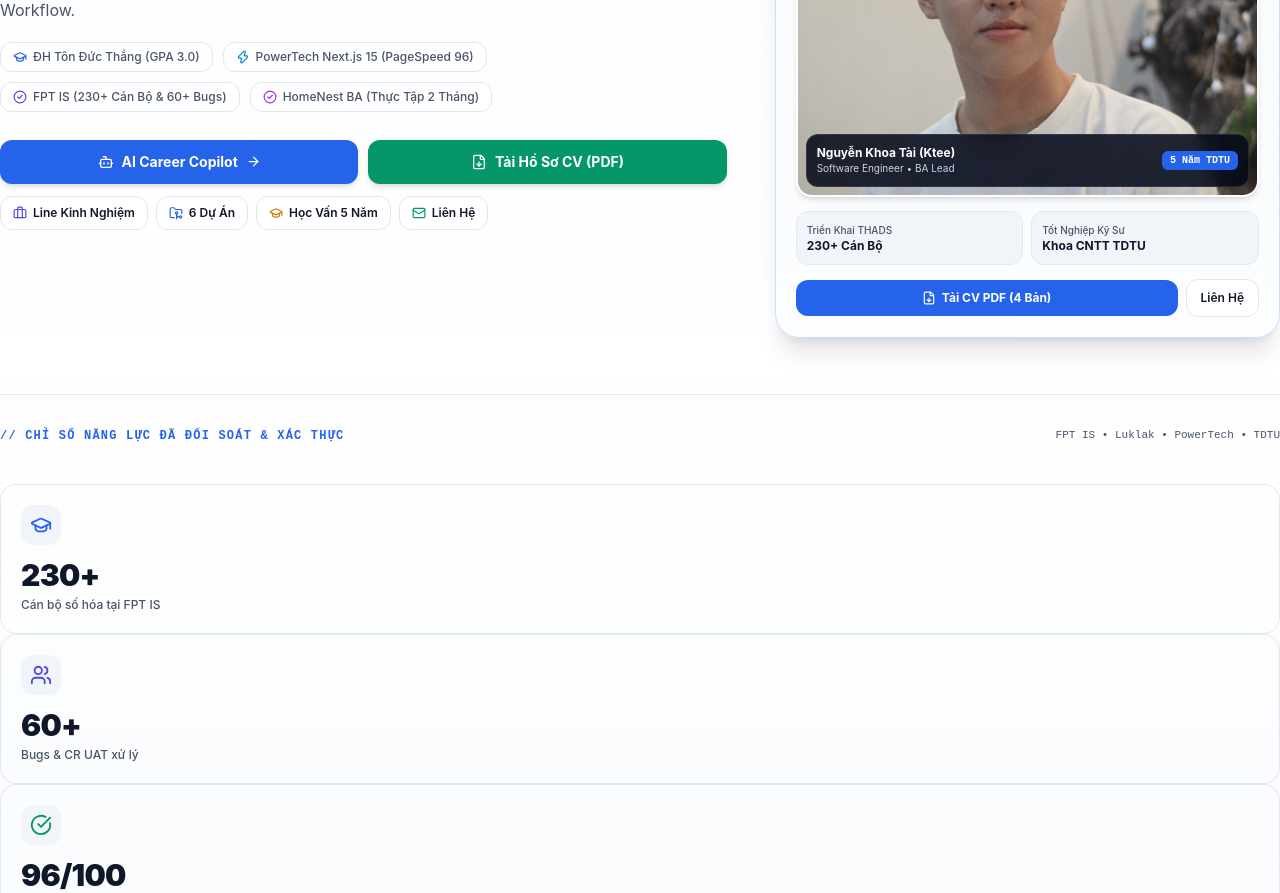
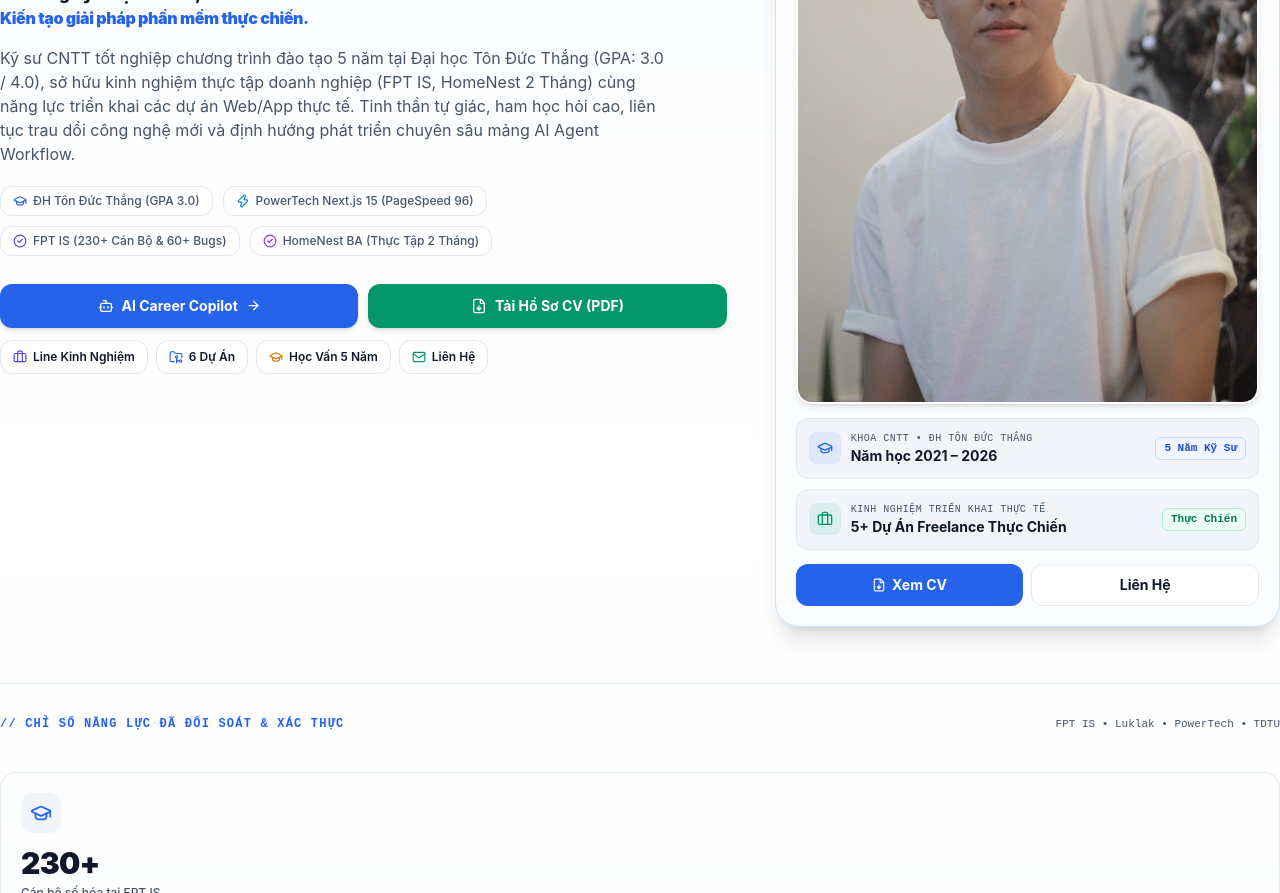
Before and after one commit to Kteenguyen/pofolio, a Next.js app in the folder Frontend/: page / in a window 1280 px wide. Shown: the part 500-1393 px from the top of the page. Built offline with nearby package versions, Linux system fonts and the light colour scheme; no server answers.

Commit message:
fix(hero): hiển thị full ảnh không cắt xén, bổ sung năm học 2021-2026, 5+ dự án freelance và 2 nút CTA

```diff
--- a/Frontend/src/components/Hero.tsx
+++ b/Frontend/src/components/Hero.tsx
@@ -168,53 +168,74 @@ export default function Hero() {
                 </div>
               </div>
 
-              {/* Portrait Image Frame - Responsive aspect ratio for mobile compactness */}
+              {/* Portrait Image Frame - Hiển thị 100% trọn vẹn ảnh chân dung gốc, không cắt xén */}
               <div className="relative rounded-2xl overflow-hidden border-2 border-white dark:border-slate-800 shadow-md bg-slate-100 dark:bg-slate-900 group-hover:shadow-blue-500/10 transition-shadow">
                 <img
                   src="/avatar.jpg"
                   alt="Kỹ sư Nguyễn Khoa Tài (Ktee)"
-                  className="w-full aspect-[4/3] sm:aspect-[4/3.8] lg:aspect-[4/4.2] max-h-[260px] sm:max-h-[340px] lg:max-h-none object-cover object-top group-hover:scale-[1.03] transition-transform duration-500"
+                  className="w-full h-auto aspect-[1707/2560] object-cover block group-hover:scale-[1.02] transition-transform duration-500"
                 />
+              </div>
 
-                {/* Floating Role Badge over Image bottom */}
-                <div className="absolute bottom-2 left-2 right-2 p-2 sm:p-2.5 rounded-xl bg-slate-950/85 backdrop-blur-md border border-white/10 text-white flex items-center justify-between">
-                  <div className="min-w-0">
-                    <p className="text-xs font-bold truncate">Nguyễn Khoa Tài (Ktee)</p>
-                    <p className="text-[10px] text-slate-300 truncate">Software Engineer • BA Lead</p>
+              {/* Thông tin & CTA Action theo đúng chỉ đạo:
+                  1. Ở dưới: Năm học 2021 - 2026
+                  2. Ở dưới nữa: 5+ dự án freelance thực chiến
+                  3. Cuối cùng: 2 nút CTA xem CV và liên hệ */}
+              <div className="mt-3.5 space-y-2.5">
+                {/* 1. Ở dưới: Năm học 2021 - 2026 */}
+                <div className="p-2.5 sm:p-3 rounded-xl bg-[var(--surface-subtle)] border border-[var(--surface-border)] flex items-center justify-between transition-colors hover:border-blue-500/30">
+                  <div className="flex items-center gap-2.5 min-w-0">
+                    <div className="w-8 h-8 rounded-lg bg-blue-500/10 text-blue-600 dark:text-sky-400 flex items-center justify-center shrink-0">
+                      <GraduationCap size={16} />
+                    </div>
+                    <div className="min-w-0">
+                      <span className="text-[10px] uppercase font-mono text-[var(--muted-foreground)] tracking-wider block truncate">
+                        Khoa CNTT • ĐH Tôn Đức Thắng
+                      </span>
+                      <span className="font-bold text-xs sm:text-sm text-[var(--foreground)] truncate block">
+                        Năm học 2021 – 2026
+                      </span>
+                    </div>
                   </div>
-                  <span className="shrink-0 text-[10px] font-mono font-semibold px-2 py-0.5 rounded-md bg-blue-600 text-white">
-                    5 Năm TDTU
+                  <span className="text-[10px] sm:text-[11px] font-mono font-semibold px-2 py-0.5 rounded-md bg-blue-50 dark:bg-blue-950 text-blue-700 dark:text-sky-300 border border-blue-200 dark:border-blue-800 shrink-0">
+                    5 Năm Kỹ Sư
                   </span>
                 </div>
-              </div>
 
-              {/* Quick Info & Action Bar */}
-              <div className="mt-3.5 space-y-2.5">
-                <div className="grid grid-cols-2 gap-2 text-xs font-medium">
-                  <div className="p-2 sm:p-2.5 rounded-xl bg-[var(--surface-subtle)] border border-[var(--surface-border)]">
-                    <span className="text-[10px] text-[var(--muted-foreground)] block">Triển Khai THADS</span>
-                    <span className="font-bold text-[var(--foreground)]">230+ Cán Bộ</span>
+                {/* 2. Ở dưới nữa: 5+ dự án freelance thực chiến */}
+                <div className="p-2.5 sm:p-3 rounded-xl bg-[var(--surface-subtle)] border border-[var(--surface-border)] flex items-center justify-between transition-colors hover:border-emerald-500/30">
+                  <div className="flex items-center gap-2.5 min-w-0">
+                    <div className="w-8 h-8 rounded-lg bg-emerald-500/10 text-emerald-600 dark:text-emerald-400 flex items-center justify-center shrink-0">
+                      <Briefcase size={16} />
+                    </div>
+                    <div className="min-w-0">
+                      <span className="text-[10px] uppercase font-mono text-[var(--muted-foreground)] tracking-wider block truncate">
+                        Kinh Nghiệm Triển Khai Thực Tế
+                      </span>
+                      <span className="font-bold text-xs sm:text-sm text-[var(--foreground)] truncate block">
+                        5+ Dự Án Freelance Thực Chiến
+                      </span>
+                    </div>
                   </div>
-                  <div className="p-2 sm:p-2.5 rounded-xl bg-[var(--surface-subtle)] border border-[var(--surface-border)]">
-                    <span className="text-[10px] text-[var(--muted-foreground)] block">Tốt Nghiệp Kỹ Sư</span>
-                    <span className="font-bold text-[var(--foreground)]">Khoa CNTT TDTU</span>
-                  </div>
+                  <span className="text-[10px] sm:text-[11px] font-mono font-semibold px-2 py-0.5 rounded-md bg-emerald-50 dark:bg-emerald-950 text-emerald-700 dark:text-emerald-300 border border-emerald-200 dark:border-emerald-800 shrink-0">
+                    Thực Chiến
+                  </span>
                 </div>
 
-                {/* Profile Card Footer Action Buttons */}
-                <div className="flex items-center gap-2 pt-1">
+                {/* 3. Cuối cùng mới 2 nút CTA liên hệ với xem CV */}
+                <div className="grid grid-cols-2 gap-2 pt-1">
                   <button
                     onClick={() => setCvModalOpen(true)}
-                    className="touch-target flex-1 px-3.5 py-2.5 rounded-xl text-xs font-bold bg-blue-600 text-white hover:bg-blue-700 transition-colors flex items-center justify-center gap-1.5 shadow-xs cursor-pointer"
+                    className="touch-target w-full px-3 py-2.5 rounded-xl text-xs sm:text-sm font-bold bg-blue-600 text-white hover:bg-blue-700 active:scale-[0.99] transition-all flex items-center justify-center gap-1.5 shadow-xs cursor-pointer"
                   >
-                    <FileDown size={14} />
-                    <span>Tải CV PDF (4 Bản)</span>
+                    <FileDown size={14} className="shrink-0" />
+                    <span className="truncate">Xem CV</span>
                   </button>
                   <Link
                     href="/contact"
-                    className="touch-target px-3.5 py-2.5 rounded-xl text-xs font-semibold border border-[var(--surface-border)] bg-[var(--surface)] text-[var(--foreground)] hover:border-blue-600 hover:text-blue-600 transition-colors flex items-center justify-center gap-1.5 shadow-xs cursor-pointer"
+                    className="touch-target w-full px-3 py-2.5 rounded-xl text-xs sm:text-sm font-bold border border-[var(--surface-border)] bg-[var(--surface)] text-[var(--foreground)] hover:border-blue-600 hover:text-blue-600 active:scale-[0.99] transition-all flex items-center justify-center gap-1.5 shadow-xs cursor-pointer"
                   >
-                    <span>Liên Hệ</span>
+                    <span className="truncate">Liên Hệ</span>
                   </Link>
                 </div>
               </div>
```
